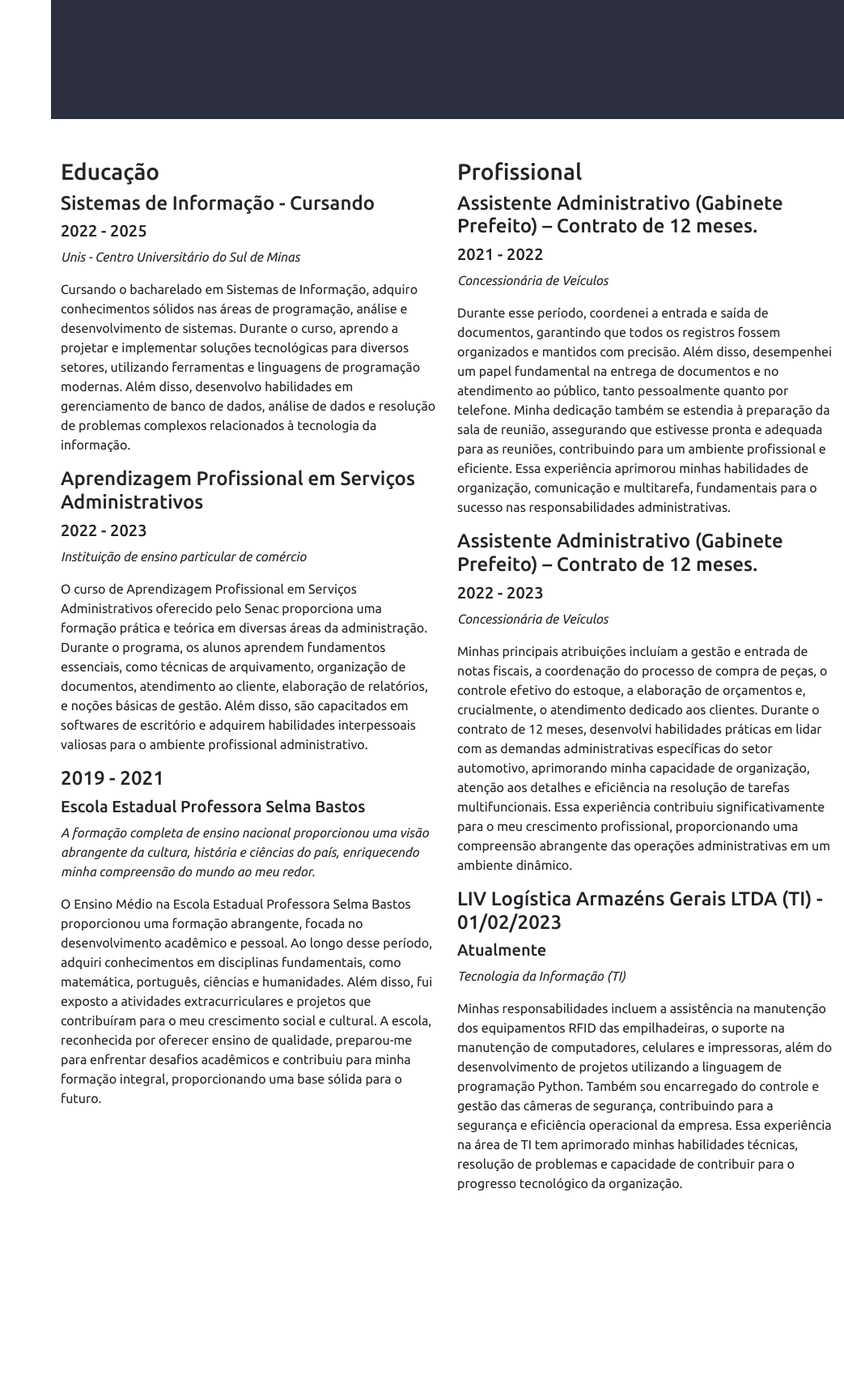
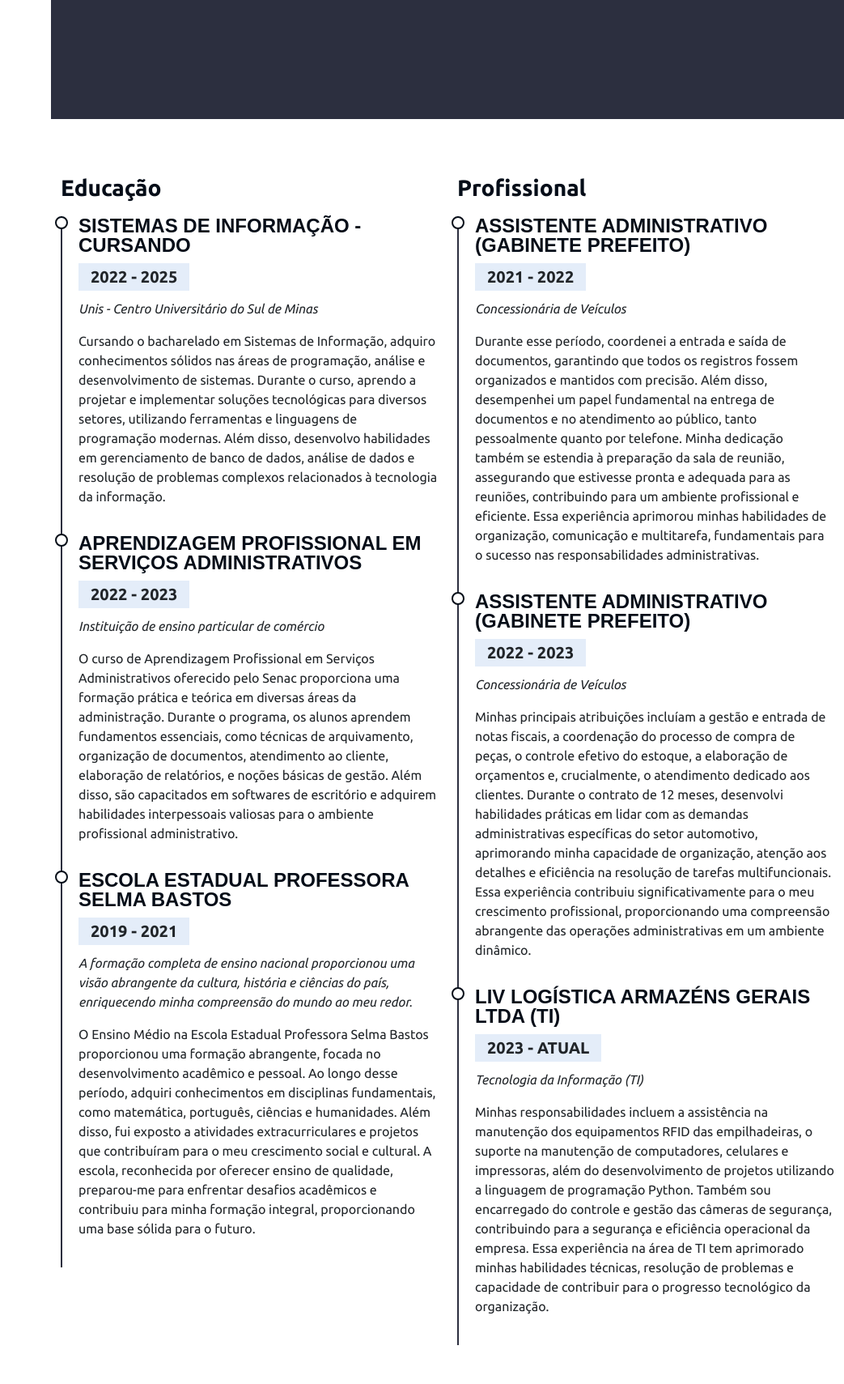
Before and after one commit to tuliohfs/Portfolio_Flask, a Flask app: page / in a window 1280 px wide. Shown: the part 2562-4271 px from the top of the page at 81% size, without its empty margins (237-1280 px from the left). Before the commit the page ends 4032 px from the top, so only its background shows below. Run offline with Flask 3, Linux system fonts and the light colour scheme; some libraries are stand-ins or nearby versions.

Commit message:
Commit de estilização da section curriculo

```diff
--- a/static/style.css
+++ b/static/style.css
@@ -329,3 +329,46 @@ section#Habilidades .progress-bar {
         padding: 40px 15px;
     }
 }
+
+.cv .cv-title{
+    font-weight: 700;
+    margin-top: 20px;
+    margin-bottom: 20px;
+    color: #050d18;
+}
+
+.cv .cv-item{
+    padding: 0 0 20px 20px;
+    margin-top: -2px;
+    border-left: 2px solid #2C2F3F;
+    position: relative;
+}
+
+.cv .cv-item h4{
+    line-height: 24px;
+    font-weight: 600;
+    text-transform: uppercase;
+    font-family: "Poppins", sans-serif;
+    color: #050d18;
+    margin-bottom: 10px;
+}
+
+.cv .cv-item h5{
+    background: #e4edf9;
+    padding: 5px 15px;
+    display: inline-block;
+    font-weight: 600;
+    margin-bottom: 10px;
+}
+
+.cv .cv-item::before{
+    content: "";
+    position: absolute;
+    top: 0;
+    width: 16px;
+    height: 16px;
+    border: 2px solid #050d18;
+    background: #fff;
+    border-radius: 100%;
+    left: -9px;
+}
--- a/templates/index.html
+++ b/templates/index.html
@@ -175,8 +175,8 @@
                         </div>
 
                         <div class="cv-item">
-                            <h4>2019 - 2021</h4>
-                            <h5>Escola Estadual Professora Selma Bastos</h5>
+                            <h4>Escola Estadual Professora Selma Bastos</h4>
+                            <h5>2019 - 2021</h5>
                             <p><em>A formação completa de ensino nacional proporcionou uma visão abrangente da cultura, história e ciências do país, enriquecendo minha compreensão do mundo ao meu redor.</em></p>
                             <p>O Ensino Médio na Escola Estadual Professora Selma Bastos proporcionou uma formação abrangente, focada no desenvolvimento acadêmico e pessoal. Ao longo desse período, adquiri conhecimentos em disciplinas fundamentais, como matemática, português, ciências e humanidades. Além disso, fui exposto a atividades extracurriculares e projetos que contribuíram para o meu crescimento social e cultural. A escola, reconhecida por oferecer ensino de qualidade, preparou-me para enfrentar desafios acadêmicos e contribuiu para minha formação integral, proporcionando uma base sólida para o futuro.</p>
                         </div>
@@ -186,22 +186,22 @@
                         <h3 class="cv-title">Profissional</h3>
 
                         <div class="cv-item">
-                            <h4>Assistente Administrativo (Gabinete Prefeito) – Contrato de 12 meses.</h4>
+                            <h4>Assistente Administrativo (Gabinete Prefeito)</h4>
                             <h5>2021 - 2022</h5>
                             <p><em>Concessionária de Veículos</em></p>
                             <p>Durante esse período, coordenei a entrada e saída de documentos, garantindo que todos os registros fossem organizados e mantidos com precisão. Além disso, desempenhei um papel fundamental na entrega de documentos e no atendimento ao público, tanto pessoalmente quanto por telefone. Minha dedicação também se estendia à preparação da sala de reunião, assegurando que estivesse pronta e adequada para as reuniões, contribuindo para um ambiente profissional e eficiente. Essa experiência aprimorou minhas habilidades de organização, comunicação e multitarefa, fundamentais para o sucesso nas responsabilidades administrativas.</p>
                         </div>
 
                         <div class="cv-item">
-                            <h4>Assistente Administrativo (Gabinete Prefeito) – Contrato de 12 meses.</h4>
+                            <h4>Assistente Administrativo (Gabinete Prefeito)</h4>
                             <h5>2022 - 2023</h5>
                             <p><em>Concessionária de Veículos</em></p>
                             <p>Minhas principais atribuições incluíam a gestão e entrada de notas fiscais, a coordenação do processo de compra de peças, o controle efetivo do estoque, a elaboração de orçamentos e, crucialmente, o atendimento dedicado aos clientes. Durante o contrato de 12 meses, desenvolvi habilidades práticas em lidar com as demandas administrativas específicas do setor automotivo, aprimorando minha capacidade de organização, atenção aos detalhes e eficiência na resolução de tarefas multifuncionais. Essa experiência contribuiu significativamente para o meu crescimento profissional, proporcionando uma compreensão abrangente das operações administrativas em um ambiente dinâmico.</p>
                         </div>
 
                         <div class="cv-item">
-                            <h4>LIV Logística Armazéns Gerais LTDA (TI) - 01/02/2023</h4>
-                            <h5>Atualmente</h5>
+                            <h4>LIV Logística Armazéns Gerais LTDA (TI)</h4>
+                            <h5>2023 - ATUAL</h5>
                             <p><em>Tecnologia da Informação (TI)</em></p>
                             <p>Minhas responsabilidades incluem a assistência na manutenção dos equipamentos RFID das empilhadeiras, o suporte na manutenção de computadores, celulares e impressoras, além do desenvolvimento de projetos utilizando a linguagem de programação Python. Também sou encarregado do controle e gestão das câmeras de segurança, contribuindo para a segurança e eficiência operacional da empresa. Essa experiência na área de TI tem aprimorado minhas habilidades técnicas, resolução de problemas e capacidade de contribuir para o progresso tecnológico da organização.</p>
                         </div>
```
